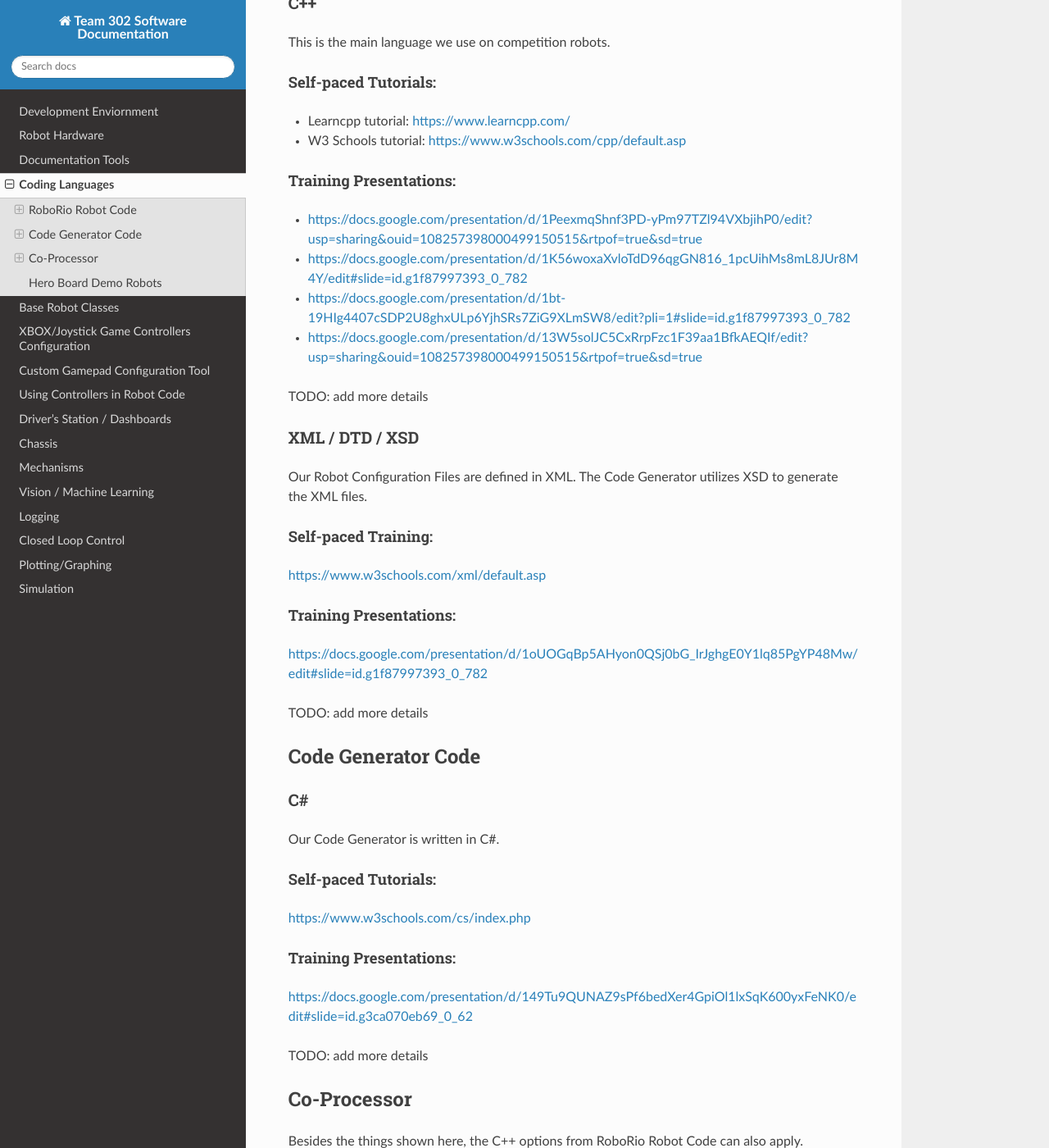
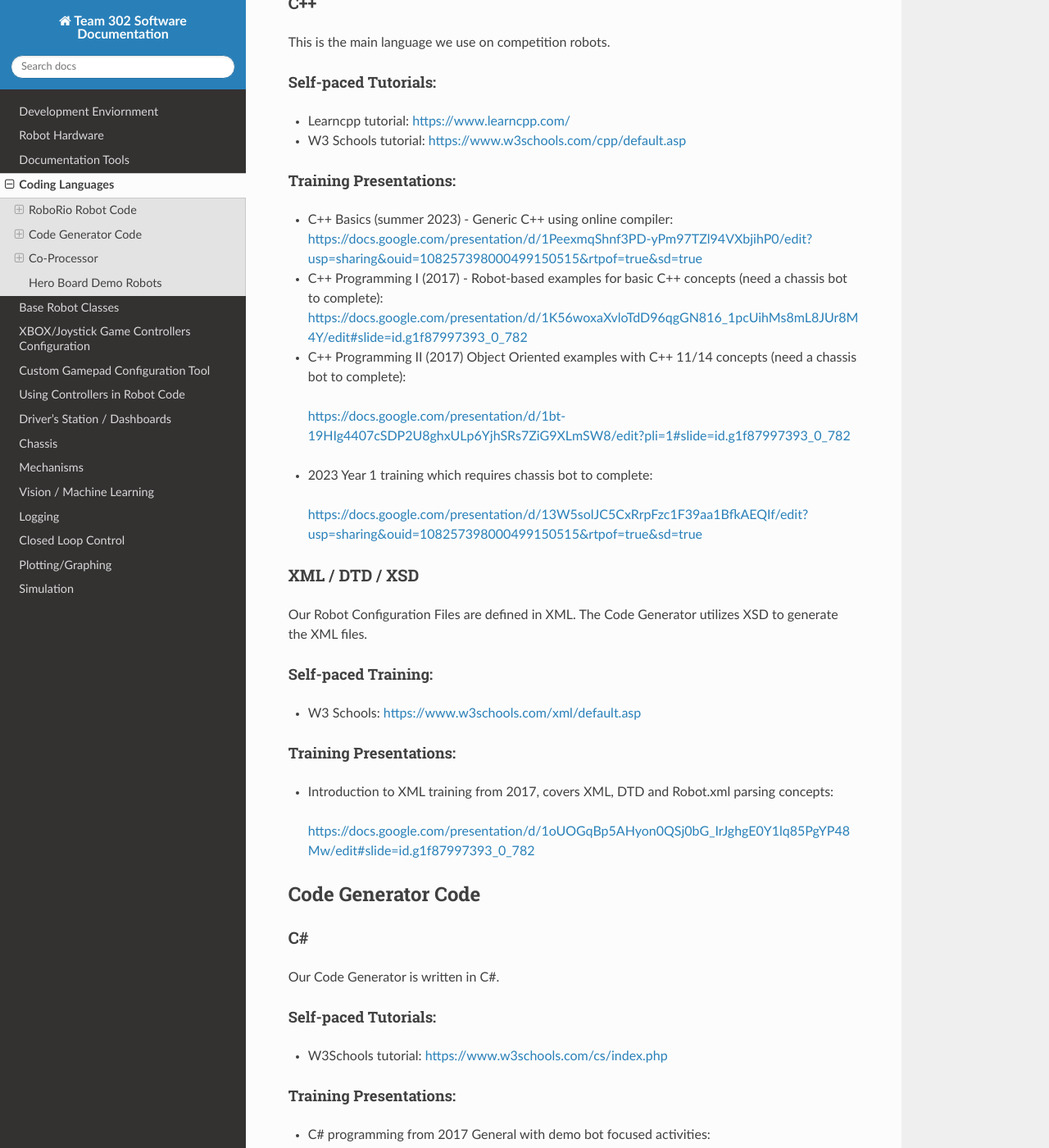
Before and after one commit to Team302/Team302Doco, a Sphinx documentation site: the page built from docs/codingLanguages.rst, in a window 1280 px wide and 1400 px high, scrolled down 226 px. Shown: the whole window at 82% size. Built offline with Sphinx 7.4.7 and the Read the Docs theme 2.0.0, drawn with Linux system fonts in a browser that asks for light colours.

Commit message:
Update codingLanguages.rst
Added text for the links

```diff
--- a/docs/codingLanguages.rst
+++ b/docs/codingLanguages.rst
@@ -24,12 +24,12 @@ Self-paced Tutorials:
 Training Presentations:
 ~~~~~~~~~~~~~~~~~~~~~
 
--     https://docs.google.com/presentation/d/1PeexmqShnf3PD-yPm97TZl94VXbjihP0/edit?usp=sharing&ouid=108257398000499150515&rtpof=true&sd=true
--     https://docs.google.com/presentation/d/1K56woxaXvloTdD96qgGN816_1pcUihMs8mL8JUr8M4Y/edit#slide=id.g1f87997393_0_782
--    https://docs.google.com/presentation/d/1bt-19HIg4407cSDP2U8ghxULp6YjhSRs7ZiG9XLmSW8/edit?pli=1#slide=id.g1f87997393_0_782
--    https://docs.google.com/presentation/d/13W5solJC5CxRrpFzc1F39aa1BfkAEQIf/edit?usp=sharing&ouid=108257398000499150515&rtpof=true&sd=true
-
-TODO:  add more details
+-     C++ Basics (summer 2023) - Generic C++ using online compiler:  https://docs.google.com/presentation/d/1PeexmqShnf3PD-yPm97TZl94VXbjihP0/edit?usp=sharing&ouid=108257398000499150515&rtpof=true&sd=true
+-    C++ Programming I (2017) - Robot-based examples for basic C++ concepts (need a chassis bot to complete): https://docs.google.com/presentation/d/1K56woxaXvloTdD96qgGN816_1pcUihMs8mL8JUr8M4Y/edit#slide=id.g1f87997393_0_782
+-    C++ Programming II (2017) Object Oriented examples with C++ 11/14 concepts (need a chassis bot to complete):
+ https://docs.google.com/presentation/d/1bt-19HIg4407cSDP2U8ghxULp6YjhSRs7ZiG9XLmSW8/edit?pli=1#slide=id.g1f87997393_0_782
+-    2023 Year 1 training which requires chassis bot to complete:
+ https://docs.google.com/presentation/d/13W5solJC5CxRrpFzc1F39aa1BfkAEQIf/edit?usp=sharing&ouid=108257398000499150515&rtpof=true&sd=true
 
 
 XML / DTD / XSD
@@ -43,15 +43,14 @@ Self-paced Training:
 ~~~~~~~~~~~~~~~~~~~~~
 
 
-https://www.w3schools.com/xml/default.asp
+-    W3 Schools:  https://www.w3schools.com/xml/default.asp
 
 
 Training Presentations:
 ~~~~~~~~~~~~~~~~~~~~~
 
-https://docs.google.com/presentation/d/1oUOGqBp5AHyon0QSj0bG_IrJghgE0Y1lq85PgYP48Mw/edit#slide=id.g1f87997393_0_782
-
-TODO:  add more details
+-    Introduction to XML training from 2017, covers XML, DTD and Robot.xml parsing concepts:
+ https://docs.google.com/presentation/d/1oUOGqBp5AHyon0QSj0bG_IrJghgE0Y1lq85PgYP48Mw/edit#slide=id.g1f87997393_0_782
 
 
 Code Generator Code
@@ -65,13 +64,14 @@ Our Code Generator is written in C#.
 Self-paced Tutorials:
 ~~~~~~~~~~~~~~~~~~~~~
 
-https://www.w3schools.com/cs/index.php
+-    W3Schools tutorial:  https://www.w3schools.com/cs/index.php
 
 
 Training Presentations:
 ~~~~~~~~~~~~~~~~~~~~~
 
-https://docs.google.com/presentation/d/149Tu9QUNAZ9sPf6bedXer4GpiOl1lxSqK600yxFeNK0/edit#slide=id.g3ca070eb69_0_62
+-   C# programming from 2017 General with demo bot focused activities:
+ https://docs.google.com/presentation/d/149Tu9QUNAZ9sPf6bedXer4GpiOl1lxSqK600yxFeNK0/edit#slide=id.g3ca070eb69_0_62
 
 TODO:  add more details
 
```
